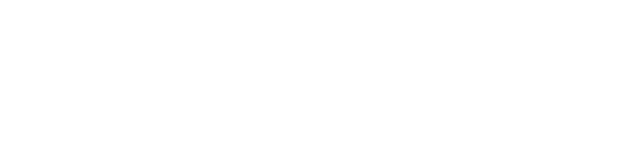
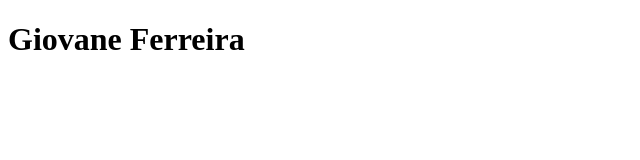
Before and after one commit to Giovanepg/Meu-Site, a plain HTML site: page index.html in a window 1280 px wide. Shown: the whole page, without its empty margins (0-640 px from the left). Drawn offline with Linux system fonts and the light colour scheme.

Commit message:
Update index.html

```diff
--- a/index.html
+++ b/index.html
@@ -6,6 +6,6 @@
     <title>Portifolio - Giovane Dev</title>
 </head>
 <body>
-
+    <h1>Giovane Ferreira</h1>
 </body>
 </html>
```
